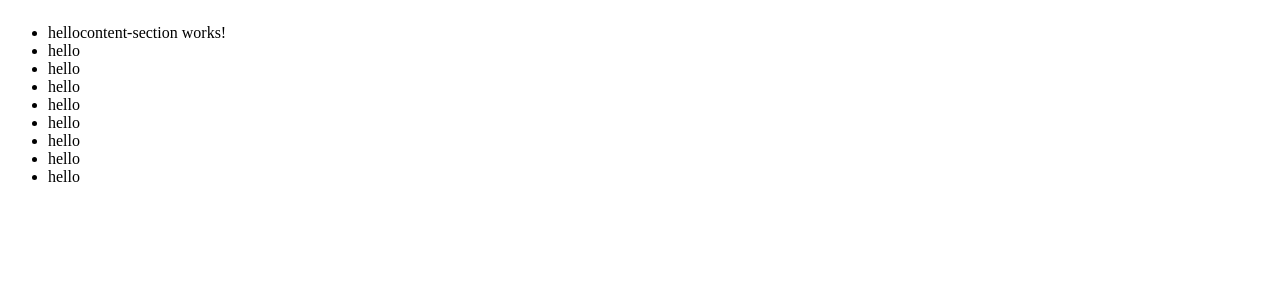
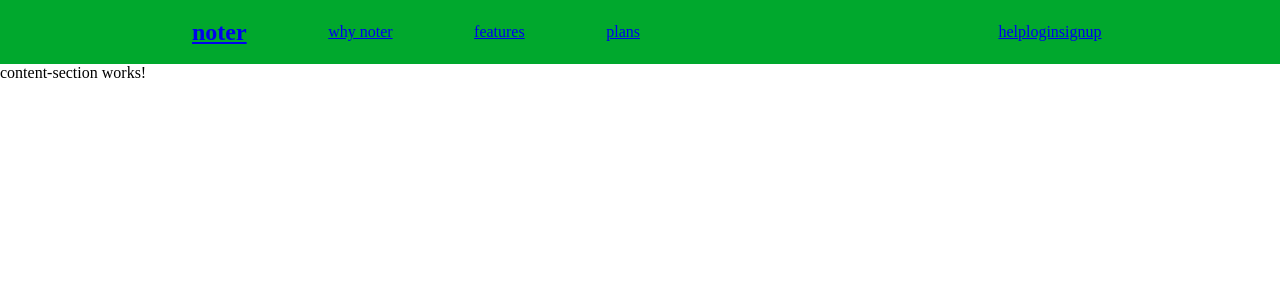
Before and after one commit to Ankesh054-official/noter, an Angular app: page / in a window 1280 px wide. Shown: the top 300 px of the page. Built offline with nearby package versions, Linux system fonts and the light colour scheme.

Commit message:
Initiated development of navigation bar.

```diff
--- a/src/app/app.component.html
+++ b/src/app/app.component.html
@@ -1,4 +1,4 @@
-<main>
-  <navigation-bar></navigation-bar>
-  <content-section></content-section>
+<main [ngClass]="user_logged_In?'loggedIn':'loggedOut'">
+  <navigation-bar class="nav"></navigation-bar>
+  <content-section class="content"></content-section>
 </main>
--- a/src/app/app.component.scss
+++ b/src/app/app.component.scss
@@ -1,9 +1,36 @@
 
 
 
-main{
+.loggedIn{
     display: flex;
     flex-direction: row;
+    justify-content: flex-start;
+    align-items: flex-start;
     height: 100vh;
     width: 100vw;
+    .nav{
+        width: 5vw;
+        height: 100vh;
+    }
+    .content{
+        width: 95vw;
+        height: 100vh;
+    }
 }
+
+.loggedOut{
+    display: flex;
+    flex-direction: column;
+    justify-content: flex-start;
+    align-items: center;
+    width: 100vw;
+    height: 100vh;
+    .nav{
+        width: 100vw;
+        height: 8vh;
+    }
+    .content{
+        width: 100vw;
+        height: 92vh;
+    }
+}
--- a/src/app/app.component.ts
+++ b/src/app/app.component.ts
@@ -6,5 +6,40 @@ import { Component } from '@angular/core';
   styleUrls: ['./app.component.scss']
 })
 export class AppComponent {
-  title = 'noter';
+  public user_logged_In: boolean = false;
+  public user: any = '';
+  constructor(){
+
+  }
+
+
+  ngInit(){
+    console.log('ok');
+    localStorage.setItem('ok', 'Angular');
+    //Dummy user.
+    const userdata = {
+      user_id:1,
+      device_id: "dfjhhdsfytbvcreuycscyubucscb",
+      user_token: "$dfsbUbsyu#894877dshydjhnd89r32y"
+    };
+    localStorage.setItem('user',(JSON.stringify(userdata)));
+
+
+    // Checking wether user logged-In or not
+    if((localStorage.getItem('user'))){
+      this.user_logged_In = true;
+      // Verify wether user is valid of not using user_token
+      console.log((localStorage.getItem('user')));
+      this.user = localStorage.getItem('user');
+      if(JSON.parse(this.user).user_token == userdata.user_token){
+        this.user_logged_In = true;
+      }else{
+        localStorage.removeItem('user');
+        this.user_logged_In = false;
+      }
+    }else{
+      this.user_logged_In = false;
+    }
+
+  }
 }
--- a/src/app/navigation-bar/navigation-bar.component.html
+++ b/src/app/navigation-bar/navigation-bar.component.html
@@ -1,11 +1,15 @@
-<ul>
-    <li>hello</li>
-    <li>hello</li>
-    <li>hello</li>
-    <li>hello</li>
-    <li>hello</li>
-    <li>hello</li>
-    <li>hello</li>
-    <li>hello</li>
-    <li>hello</li>
-</ul>
+<div class="header">
+    <div class="abstract">
+        <ul class="introduction">
+            <li><a href="/"><span class="orgLogo"><h2 class="orgName">noter</h2></span></a></li>
+            <li><a href="/"><span>why noter</span></a></li>
+            <li><a href="/"><span>features</span></a></li>
+            <li><a href="/"><span>plans</span></a></li>
+        </ul>
+        <ul class="userOptions">
+            <li><a href="/"><span>help</span></a></li>
+            <li><a href="/"><span>login</span></a></li>
+            <li><a href="/"><span>signup</span></a></li>
+        </ul>
+    </div>
+</div>
--- a/src/app/navigation-bar/navigation-bar.component.scss
+++ b/src/app/navigation-bar/navigation-bar.component.scss
@@ -0,0 +1,64 @@
+@import '../../styles.scss';
+
+.header{
+    background-color: $GREEN-COLOR;
+    display: flex;
+    flex-direction: row;
+    justify-content: center;
+    align-items: center;
+    width: 100%;
+    height: 100%;
+    .abstract{
+        display: inherit;
+        flex-direction: inherit;
+        justify-content: space-between;
+        align-items: inherit;
+        width: 70%;
+        height: inherit;
+        .introduction{
+            display: inherit;
+            flex-direction: inherit;
+            justify-content: space-between;
+            align-items: inherit;
+            width: 50%;
+            height: inherit;
+            li{
+                display: inherit;
+                flex-direction: inherit;
+                justify-content: space-between;
+                align-items: inherit;
+                width: fit-content;
+                height: inherit;
+                a{
+
+                    span{
+
+                    }
+                }
+            }
+        }
+
+        .userOptions{
+            display: inherit;
+            flex-direction: inherit;
+            justify-content: space-between;
+            align-items: inherit;
+            width: 10%;
+            height: inherit;
+            li{
+                display: inherit;
+                flex-direction: inherit;
+                justify-content: space-between;
+                align-items: inherit;
+                width: fit-content;
+                height: inherit;
+                a{
+                    span{
+
+                    }
+                }
+            }
+        }
+    }
+
+}
--- a/src/index.html
+++ b/src/index.html
@@ -2,7 +2,7 @@
 <html lang="en">
 <head>
   <meta charset="utf-8">
-  <title>Noter</title>
+  <title>Best Note Taking App Noter.</title>
   <base href="/">
   <meta name="viewport" content="width=device-width, initial-scale=1">
   <link rel="icon" type="image/x-icon" href="favicon.ico">
--- a/src/styles.scss
+++ b/src/styles.scss
@@ -1 +1,16 @@
 /* You can add global styles to this file, and also import other style files */
+
+
+// Defining Colors
+$GREEN-COLOR:  #00a82d;
+$WHITE-COLOR: white;
+
+
+
+
+*{
+    border: 0;
+    margin: 0;
+    padding: 0;
+    box-sizing: border-box;
+}
```
